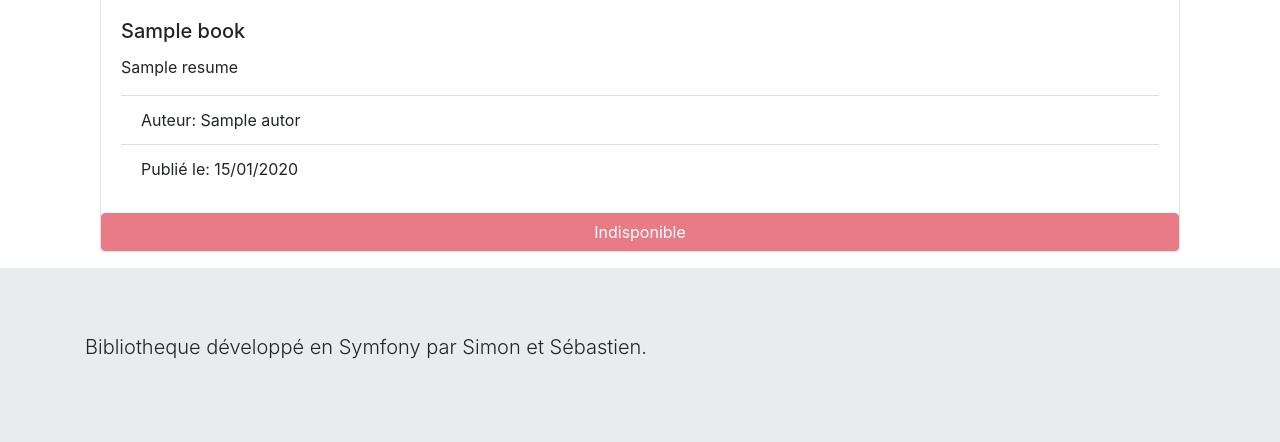
After one commit to obero0n/library, a Symfony app: template templates/book/single.html.twig in a window 1280 px wide. The commit adds this page. Shown: the part 1108-1550 px from the top of the page. Run offline with Twig, Linux system fonts and the light colour scheme; the template is opened without the code that fills it: most values are stand-ins (such as "Sample title", 1, 10 or a date in 2020); some libraries are stand-ins or nearby versions.

Commit message:
affichage book and resolve bug

```diff
--- a/src/Entity/Book.php
+++ b/src/Entity/Book.php
@@ -82,6 +82,11 @@ class Book
         return $this;
     }
 
+    public function getExtrait(): ?string
+    {
+        return substr($this->resume,0,50);
+    }
+
     public function getResume(): ?string
     {
         return $this->resume;
--- a/templates/base.html.twig
+++ b/templates/base.html.twig
@@ -24,7 +24,7 @@
       </main>
       <div class="jumbotron jumbotron-fluid mb-0">
         <div class="container">
-          <p class="lead">Imagination</p>
+          <p class="lead">Bibliotheque développé en Symfony par Simon et Sébastien.</p>
         </div>
       </div>
     </body>
--- /dev/null
+++ b/templates/book/single.html.twig
@@ -0,0 +1,32 @@
+{% extends "base.html.twig" %}
+
+{% block pageTitle %}Livre séléctionné{% endblock %}
+
+{% block body %}
+  <div class="container">
+    <div class="row">
+      <div class="container">
+        <div class="row">
+            <div class="col-12  my-3">
+              <div class="card mb">
+                <img class="card-img-top" src="https://www.image.ie/images/no-image.png" alt="Card image cap">
+                <div class="card-body mb">
+                  <h5 class="card-title">{{ book.name }}</h5>
+                  <p class="card-text">{{ book.resume }}</p>
+                  <ul class="list-group list-group-flush">
+                    <li class="list-group-item">Auteur: {{ book.autor }}</li>
+                    <li class="list-group-item">Publié le: {{ book.date|date("d/m/Y") }}</li>
+                  </ul>
+                </div>
+                {% if book.status == 1 %}
+                    <a href="#" class="btn btn-success btn-lg active">Réserver</a>
+                {% else %}
+                    <a href="#" class="btn btn-danger disabled">Indisponible</a>
+                {% endif %}
+              </div>
+            </div>
+        </div>
+      </div>
+    </div>
+  </div>
+{% endblock %}
```
Also changed, not shown: src/Controller/BookController.php (+18 -7 lines), src/Migrations/Version20190205110817.php (added, +39 -0 lines), templates/book/index.html.twig (+24 -10 lines), 1 other file.
